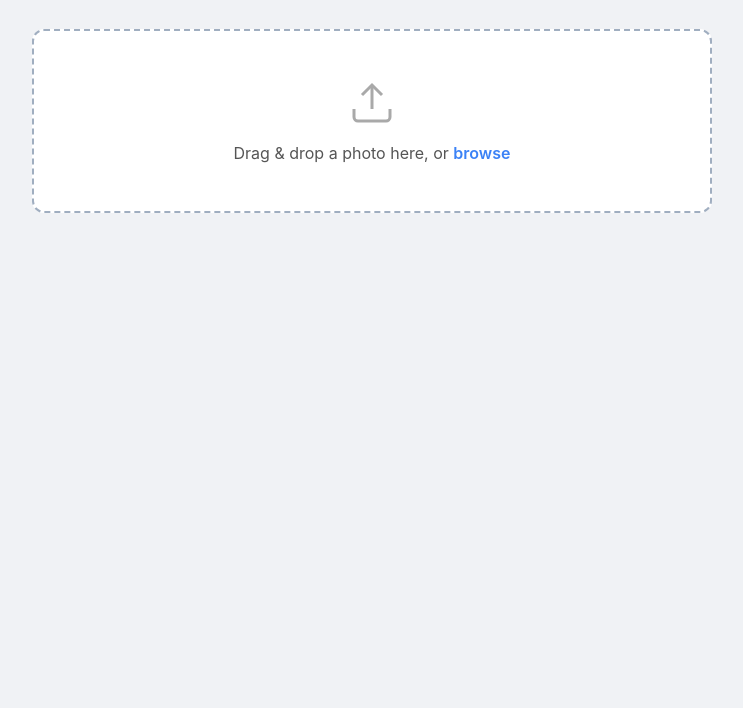
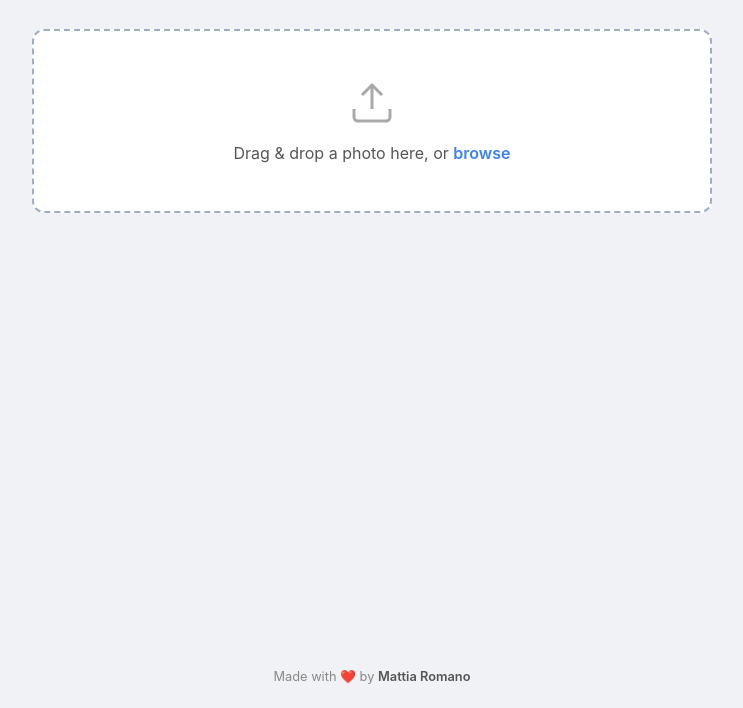
Before and after one commit to matttiaromano/f1world-image-resizer, a plain HTML site: page index.html in a window 1280 px wide. Shown: the part 92-800 px from the top of the page, without its empty margins (268-1011 px from the left). Drawn offline with Linux system fonts and the light colour scheme.

Commit message:
Update index.html

```diff
--- a/index.html
+++ b/index.html
@@ -15,8 +15,23 @@
       display: flex;
       flex-direction: column;
       align-items: center;
-      padding: 40px 16px;
+      padding: 40px 16px 24px;
     }
+
+    footer {
+      margin-top: auto;
+      padding-top: 32px;
+      font-size: 0.8rem;
+      color: #888;
+    }
+
+    footer a {
+      color: #555;
+      text-decoration: none;
+      font-weight: 600;
+    }
+
+    footer a:hover { text-decoration: underline; }
 
     h1 {
       font-size: 1.5rem;
@@ -201,6 +216,8 @@
 
   <canvas id="canvas"></canvas>
 
+  <footer>Made with ❤️ by <a href="https://mattia.com" target="_blank" rel="noopener noreferrer">Mattia Romano</a></footer>
+
   <script>
     const TARGET_W = 850;
     const TARGET_H = 510;
```
